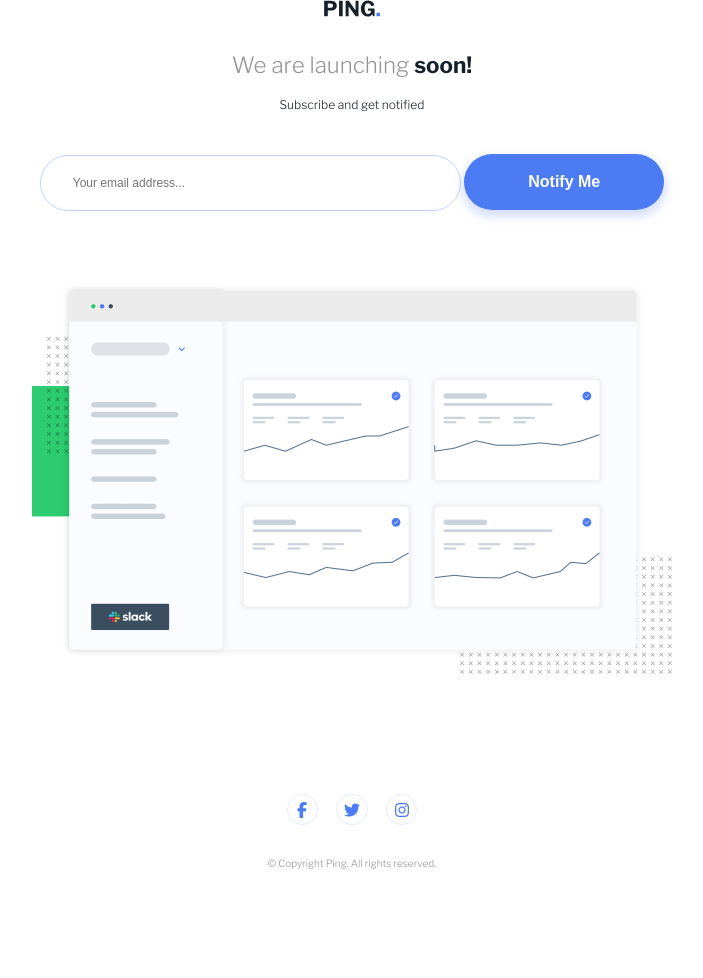
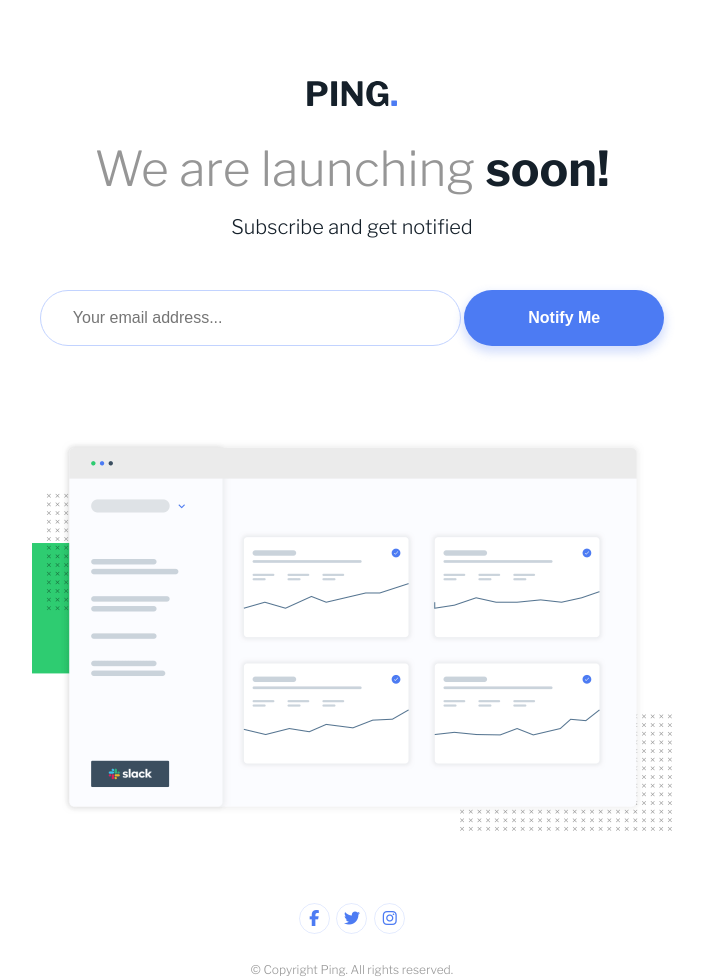
Before and after one commit to dinahbrito/ping-coming-soon, a plain HTML site: page index.html in a window 1280 px wide. Shown: the whole page, without its empty margins (288-991 px from the left). Before the commit the page ends 871 px from the top, so only its background shows below. Drawn offline with nearby package versions, Linux system fonts and the light colour scheme.

Commit message:
desktop styling added

```diff
--- a/styles.css
+++ b/styles.css
@@ -120,18 +120,38 @@ i {
 }
 
 @media only screen and (min-width: 768px){
+    h1 {
+        font-size: 3rem;
+        line-height: 3.75rem;
+    }
+
     body {
         height: 100vh;
+        margin-top: 5rem;
+        margin-bottom: 3.06rem;
     }
 
     main {
         padding: 0;
+
     }
 
+    header img {
+        width: 5.63rem;
+    }
 
+    .cta p {
+        font-size: 1.25rem;
+        line-height: 1.515rem;
+        margin-bottom: 2.5rem;
+    }
 
+    form {
+        margin-bottom: 5.875rem;
+    }
 
     input, button {
+        font-size: 1rem;
         height: 3.5rem;
     }
 
@@ -140,7 +160,6 @@ i {
     }
 
     button {
-        font-size: 1rem;
         font-weight: 600;
         line-height: 1.21rem;
         width: 12.5rem;
@@ -149,5 +168,18 @@ i {
 
     .illustration {
         max-width: 40rem;
+        margin-bottom: 4.5rem;
+    }
+
+    footer {
+        max-width: 12.75rem;
+    }
+    .social-icons {
+        width: 7.5rem;
+        margin: 0 auto 1.56rem auto;
+    }
+    .copyright {
+        font-size: .75rem;
+        line-height: .91rem;
     }
 }
```
